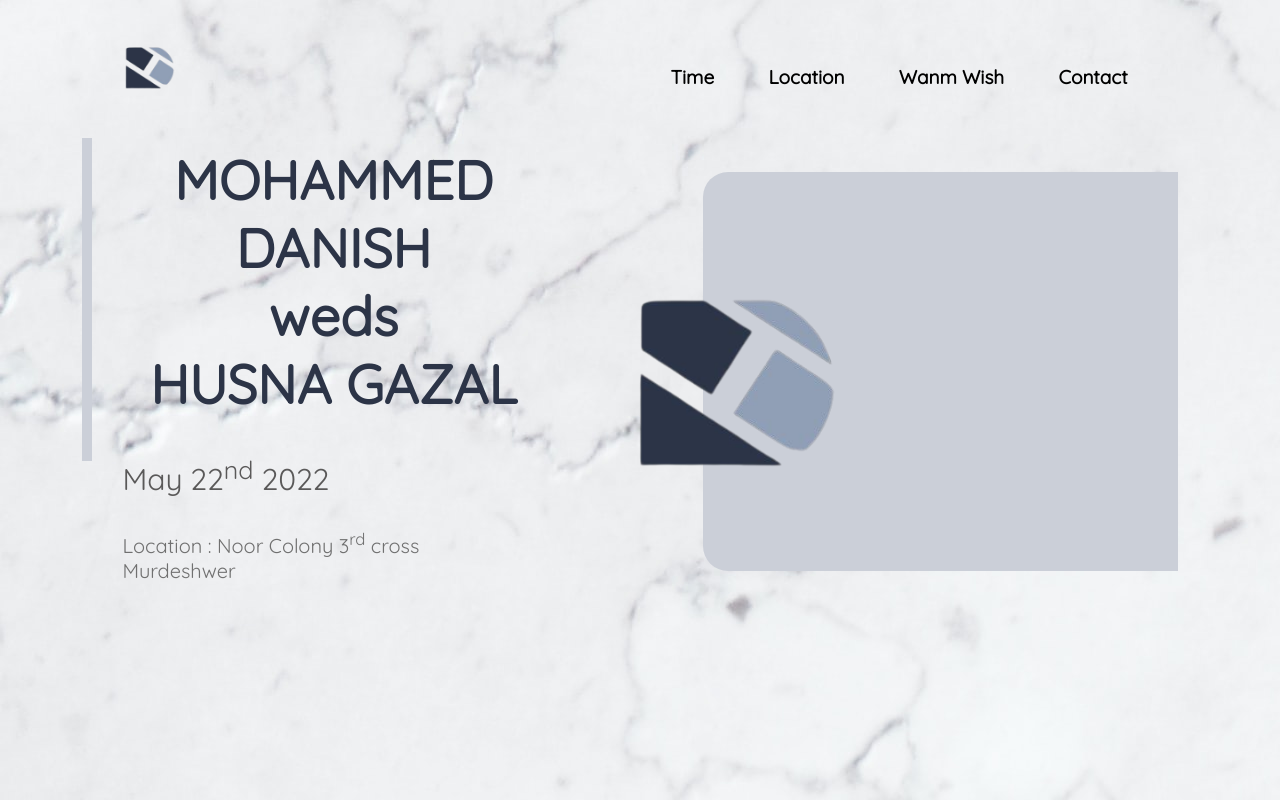
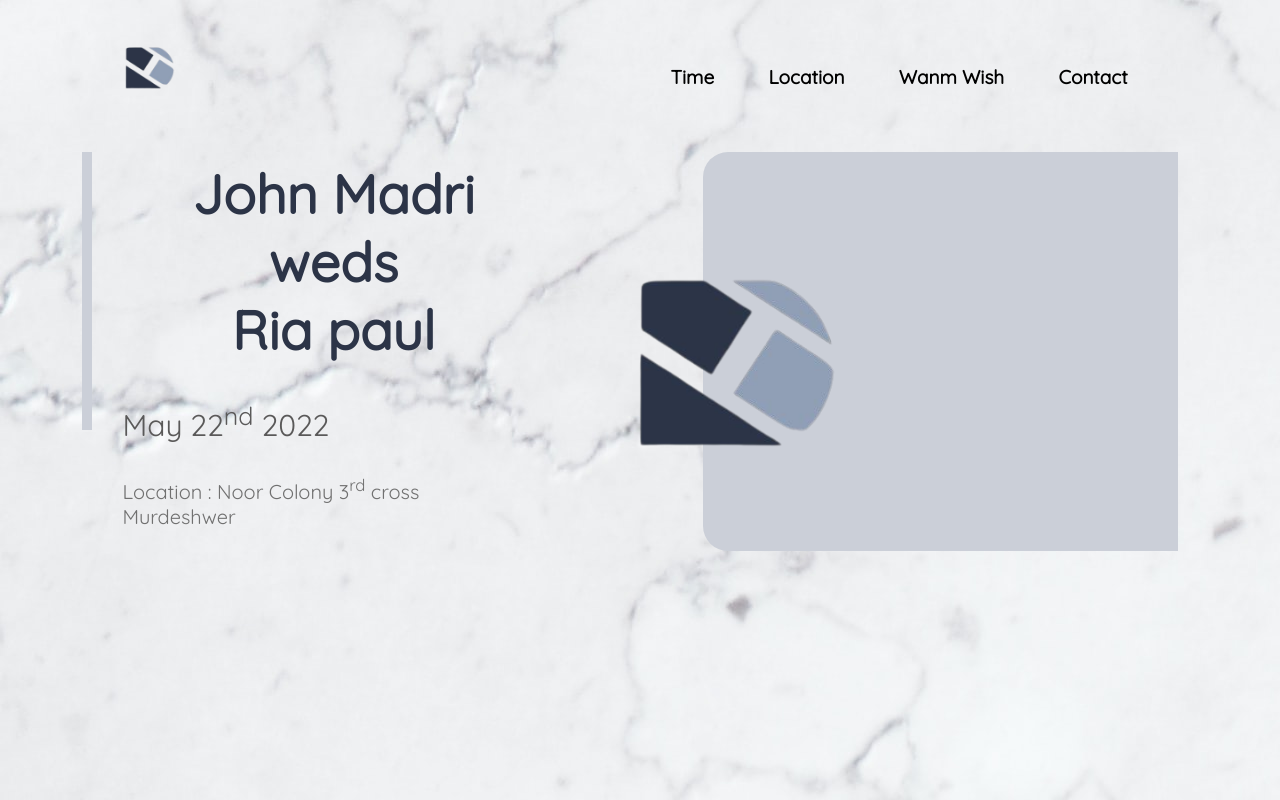
Before and after one commit to arashkhattal/webcard, a plain HTML site: page index.html in a window 1280 px wide. Shown: the top 800 px of the page. Drawn offline with nearby package versions, Linux system fonts and the light colour scheme; a web font is replaced by a local one.

Commit message:
Update index.html

```diff
--- a/index.html
+++ b/index.html
@@ -27,8 +27,8 @@
         <div class="row">
             <div class="col-1" data-aos="fade-up"
             data-aos-duration="3000">
-                <h2>MOHAMMED DANISH <br>
-                    weds <br>HUSNA GAZAL</h2>
+                <h2>John Madri <br>
+                    weds <br>Ria paul</h2>
                 <h3>May 22<sup>nd</sup> 2022</h3>
                 <p>Location : Noor Colony 3<sup>rd</sup> cross <br>Murdeshwer</p>
             </div>
```
